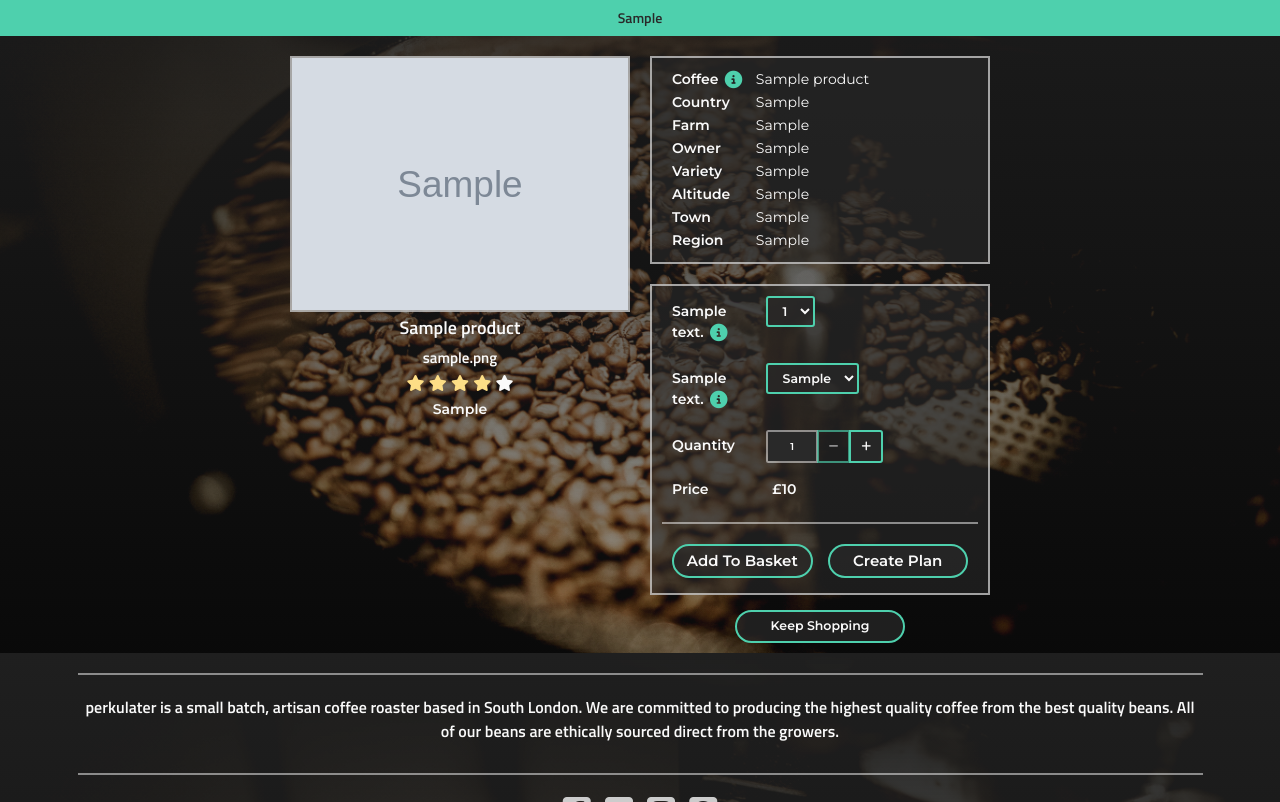
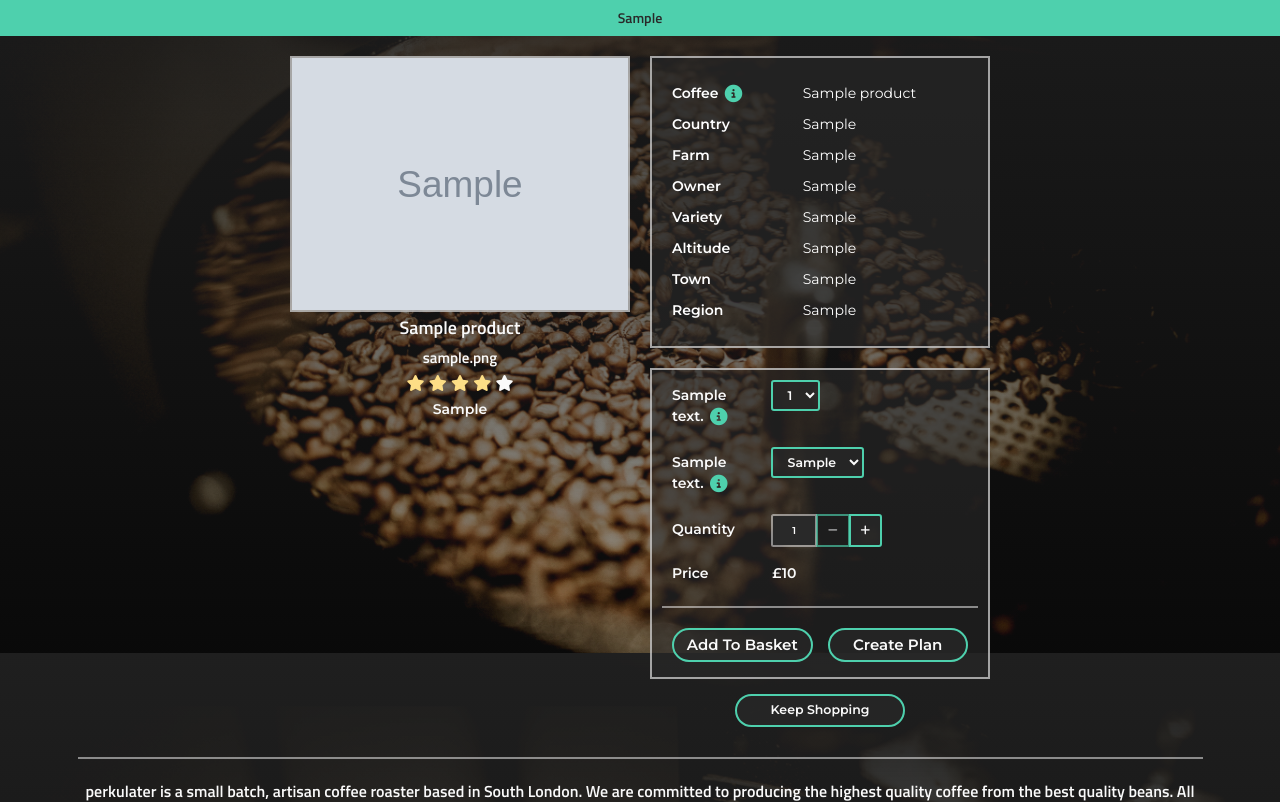
Before and after one commit to richardhenyash/perkulater, a Django app: template products/templates/products/product_detail.html in a window 1280 px wide. Shown: the part 147-949 px from the top of the page. Run offline with Django 3.2, Linux system fonts and the light colour scheme; tables that the repository leaves empty hold one stand-in row (values such as "Sample post"); the template is opened without the code that fills it: values that come from a table or form of the project are taken from there, most other values are stand-ins (such as "Sample title", 1, 10 or a date in 2020); grey boxes marked "Sample" are stand-in pictures; some libraries are stand-ins or nearby versions.

Commit message:
update product detail table styling

```diff
--- a/products/static/products/css/products.css
+++ b/products/static/products/css/products.css
@@ -43,6 +43,11 @@
 
 .product-detail-text {
     font-size: 1.4rem;
+}
+
+.table-dark th,
+.table-dark td {
+    background-color: rgba(41, 41, 41, 0.0);
 }
 
 /*-- Product Information Icons --*/
--- a/products/templates/products/product_detail.html
+++ b/products/templates/products/product_detail.html
@@ -35,17 +35,23 @@
         </div>
         <div class="col-sm-12 col-md-6 p-3">
             <div class="product-detail-container p-3 px-3">
-                <table>
+                <table class="table table-dark table-borderless">
+                    <thead>
+                        <tr>
+                          <th scope="col-4"></th>
+                          <th scope="col-8"></th>
+                        </tr>
+                      </thead>
                     <tr>
                         {{ product.get_description_array|json_script:"product-description-array" }}
-                        <td class="col-4 product-detail-title-text px-3">Coffee
+                        <td class="product-detail-title-text px-3">Coffee
                             <a id="productInformationBtn" href="#" role="button"
                                 data-information-modal-size="modal-xl"
                                 data-information-modal-title="{{ product.name }}">
                                 <i class="fas fa-lg fa-info-circle px-1"></i>
                             </a>
                         </td>
-                        <td class="col-8 product-detail-text">{{ product.name }}</td>
+                        <td class="product-detail-text">{{ product.name }}</td>
                     </tr>
                     <tr>
                         <td class="product-detail-title-text px-3">Country</td>
@@ -82,7 +88,7 @@
                 <form>
                     <div class="form-row">
                         <div id="product-size-selector" class="input-group col-12 p-3">
-                            <div class="col-4 text-left">
+                            <div class="col-4">
                                 {{ product_category.get_size_information_array|json_script:"size-information-array" }}
                                 <p class="product-detail-title-text mt-2 px-3">{{ product_category.size_description }}
                                     <a id="sizeInformationBtn" href="#" role="button"
@@ -92,7 +98,7 @@
                                     </a>
                                 </p>
                             </div>
-                            <div class="col-8">
+                            <div class="col-8 px-2">
                                 <select id="selector-size" class="custom-select btn btn-lg btn-outline-light btn-outline-green"
                                     required>
                                     {% for product_size in product_sizes %}
@@ -104,7 +110,7 @@
                     </div>
                     <div class="form-row">
                         <div id="product-type-selector" class="input-group col-12 px-3">
-                            <div class="col-4 text-left">
+                            <div class="col-4">
                                 {{ product_category.get_type_information_array|json_script:"type-information-array" }}
                                 <p class="product-detail-title-text mt-2 px-3">{{ product_category.type_description }}
                                     <a id="typeInformationBtn" href="#" role="button"
@@ -114,7 +120,7 @@
                                     </a>
                                 </p>
                             </div>
-                            <div class="col-8">
+                            <div class="col-8 px-2">
                                 <select class="custom-select btn btn-lg btn-outline-light btn-outline-green"
                                     required>
                                     {% for product_type in product_types %}
@@ -126,10 +132,10 @@
                     </div>
                     <div class="form-row">
                         <div id="product-quantity-selector" class="input-group col-12 p-3">
-                            <div class="col-4 text-left">
+                            <div class="col-4">
                                 <p class="product-detail-title-text mt-2 px-3">Quantity</p>
                             </div>
-                            <div class="col-8">
+                            <div class="col-8 px-2">
                                 <div class="row">
                                     <div class="col-7">
                                         <div class="input-group">
```
